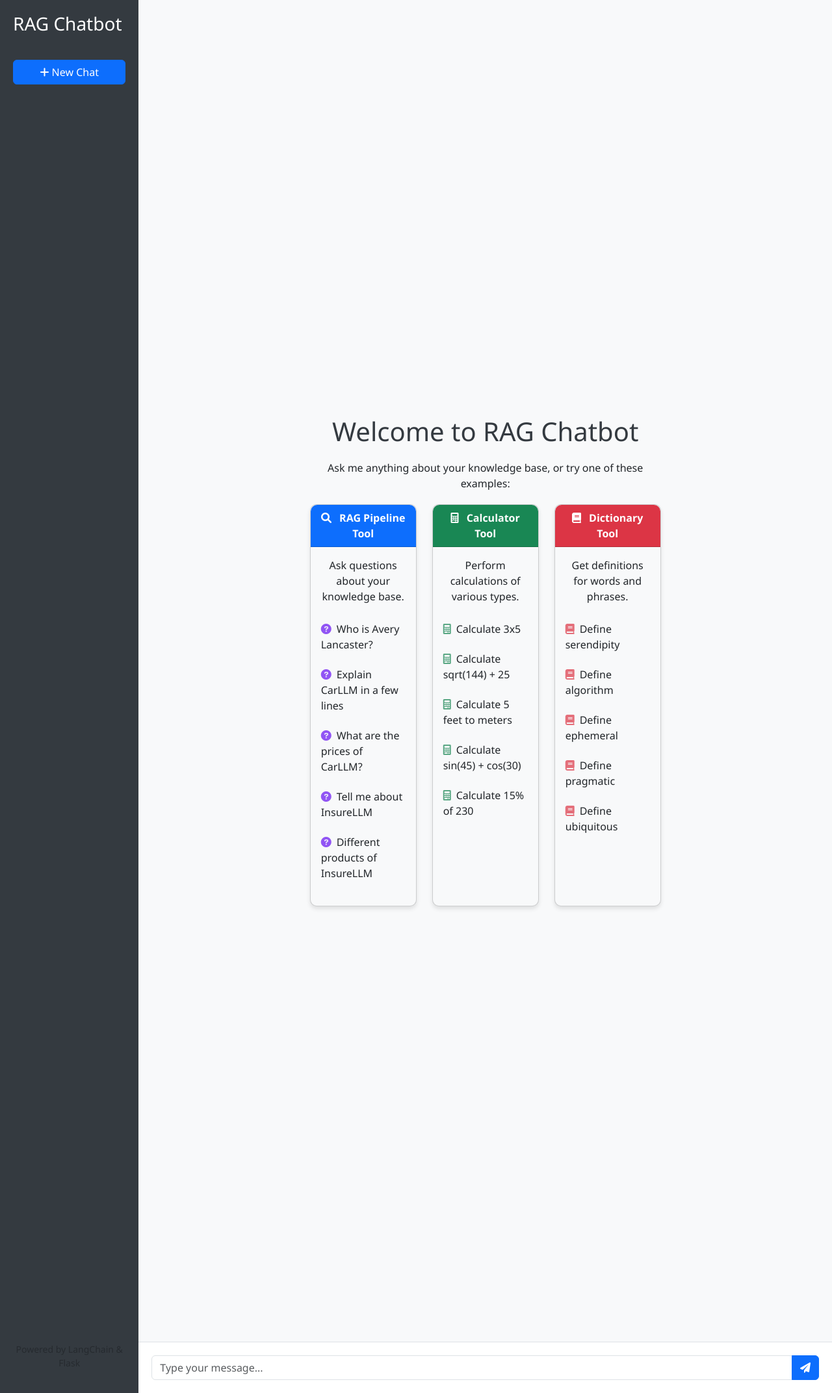
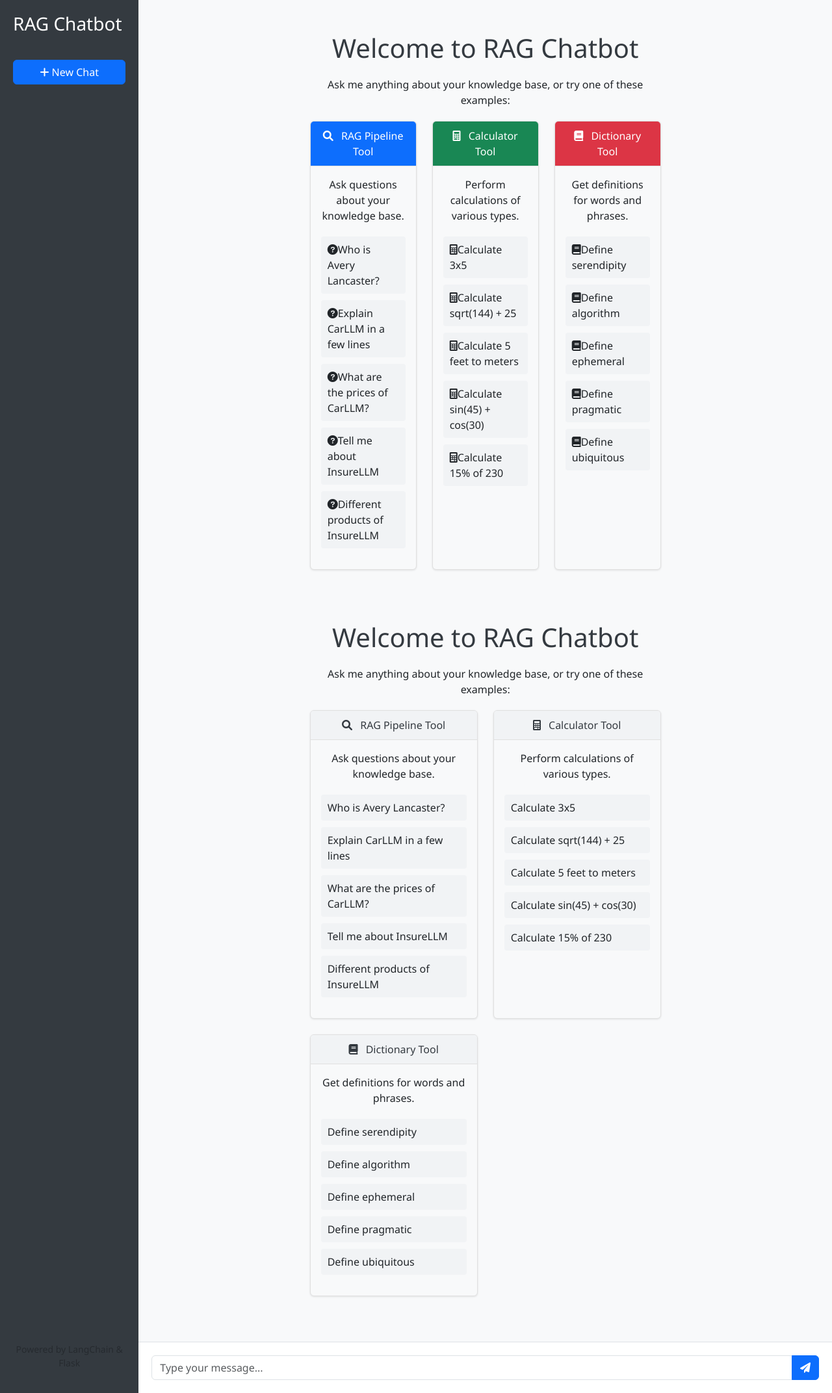
Before and after one commit to SambhavJain26/RAGex, a Flask app: page / in a window 1280 px wide. Shown: the whole page at 65% size. Run offline with Flask 3, Linux system fonts and the light colour scheme; data that the repository does not hold is empty; some libraries are stand-ins or nearby versions.

Commit message:
changes no3

```diff
--- a/static/css/styles.css
+++ b/static/css/styles.css
@@ -167,51 +167,74 @@
     animation-delay: 0.4s;
 }
 
+/* grid questions */
+.tools-grid {
+    margin: 20px 0;
+}
 
-.tools-grid {
-    margin-top: 20px;
-    margin-bottom: 30px;
+.tool-card {
+    border: 1px solid #e0e0e0;
+    border-radius: 6px;
+    box-shadow: 0 1px 3px rgba(0,0,0,0.1);
+    transition: all 0.2s ease;
+    height: 100%;
+    background-color: #f8f9fa;
 }
-.tool-card {
-    height: 100%;
-    transition: transform 0.2s;
-    border-radius: 10px;
-    box-shadow: 0 4px 6px rgba(0,0,0,0.1);
+
+.tool-card:hover {
+    box-shadow: 0 3px 6px rgba(0,0,0,0.15);
 }
-.tool-card:hover {
-    transform: translateY(-5px);
+
+.card-header {
+    background-color: #f1f3f5;
+    border-bottom: 1px solid #e0e0e0;
+    color: #343a40;
+    font-weight: 500;
+    padding: 10px 15px;
 }
-.card-header {
-    border-radius: 10px 10px 0 0 !important;
-    font-weight: bold;
-}
+
 .example-questions {
     list-style-type: none;
     padding-left: 0;
 }
-.example-questions li {
-    padding: 6px 0;
+
+.question-item {
+    padding: 8px 10px;
+    margin-bottom: 8px;
+    border-radius: 4px;
+    background-color: #f1f3f5;
     cursor: pointer;
-    transition: all 0.2s;
-}
-.example-questions li:hover {
-    color: #0d6efd;
-    transform: translateX(5px);
-}
-.example-questions li i {
-    margin-right: 8px;
-    opacity: 0.7;
-}
-.rag-icon {
-    color: #6610f2;
-}
-.calc-icon {
-    color: #198754;
-}
-.dict-icon {
-    color: #dc3545;
+    transition: background-color 0.2s ease;
 }
 
+.question-item:hover {
+    background-color: #e9ecef;
+}
+
+@media (min-width: 768px) {
+    .row-cols-md-2 > * {
+        flex: 0 0 auto;
+        width: 50%;
+    }
+}
+
+@media (max-width: 767px) {
+    .col {
+        margin-bottom: 20px;
+    }
+}
+
+.rag-icon, .calc-icon, .dict-icon {
+    display: none;
+}
+
+.welcome-message h1 {
+    margin-bottom: 20px;
+}
+
+.welcome-message p {
+    margin-bottom: 15px;
+}
 @keyframes bounce {
     0%, 60%, 100% { transform: translateY(0); }
     30% { transform: translateY(-5px); }
--- a/static/js/main.js
+++ b/static/js/main.js
@@ -4,11 +4,13 @@
     const chatMessages = document.getElementById('chat-messages');
     const newChatBtn = document.getElementById('new-chat-btn');
 
+    // Auto-resize the input field
     messageInput.addEventListener('input', function() {
         this.style.height = 'auto';
         this.style.height = (this.scrollHeight) + 'px';
     });
 
+    // Submit when pressing Enter (without shift)
     messageInput.addEventListener('keydown', function(e) {
         if (e.key === 'Enter' && !e.shiftKey) {
             e.preventDefault();
@@ -16,21 +18,30 @@
         }
     });
 
-    document.addEventListener('DOMContentLoaded', function() {
+    // Set up event listeners for question items - this needs to be called whenever new questions are added
+    function setupQuestionItemListeners() {
         const questionItems = document.querySelectorAll('.question-item');
-            const messageInput = document.getElementById('message-input');
 
         questionItems.forEach(item => {
             item.addEventListener('click', function() {
                 const question = this.textContent.trim();
                 messageInput.value = question;
                 messageInput.focus();
+
+                // Auto-resize the input field to match content
+                messageInput.style.height = 'auto';
+                messageInput.style.height = (messageInput.scrollHeight) + 'px';
             });
         });
-    });
+    }
 
+    // Initial setup of question items
+    setupQuestionItemListeners();
+
+    // Load chat history on page load
     loadChatHistory();
 
+    // Chat form submission
     chatForm.addEventListener('submit', async (e) => {
         e.preventDefault();
         const message = messageInput.value.trim();
@@ -69,29 +80,97 @@
         }
     });
 
+    // New chat button - clear history and show welcome message with grid
     newChatBtn.addEventListener('click', async () => {
         try {
             await fetch('/api/clear-history', { method: 'POST' });
             chatMessages.innerHTML = '';
-            const welcomeDiv = document.createElement('div');
-            welcomeDiv.className = 'welcome-message';
-            welcomeDiv.innerHTML = `
-                <h1>Welcome to RAG Chatbot</h1>
-                <p>Ask me anything about your knowledge base, or try:</p>
-                <ul>
-                    <li>"What is Insurellm and its products"</li>
-                    <li>"Calculate 25 * 16"</li>
-                    <li>"Define knowledge"</li>
-                </ul>
-            `;
-            chatMessages.appendChild(welcomeDiv);
+
+            // Create welcome message with grid of questions
+            addWelcomeMessage();
+
+            // Set up listeners for the newly added question items
+            setupQuestionItemListeners();
+
         } catch (error) {
             console.error('Error clearing history:', error);
         }
     });
 
+    // Function to add welcome message with grid
+    function addWelcomeMessage() {
+        const welcomeDiv = document.createElement('div');
+        welcomeDiv.className = 'welcome-message';
+        welcomeDiv.innerHTML = `
+            <h1>Welcome to RAG Chatbot</h1>
+            <p>Ask me anything about your knowledge base, or try one of these examples:</p>
+
+            <div class="tools-grid">
+                <div class="row row-cols-1 row-cols-md-2 g-4">
+                    <!-- RAG Pipeline Tool -->
+                    <div class="col">
+                        <div class="card tool-card">
+                            <div class="card-header">
+                                <i class="fas fa-search me-2"></i> RAG Pipeline Tool
+                            </div>
+                            <div class="card-body">
+                                <p class="card-text">Ask questions about your knowledge base.</p>
+                                <ul class="example-questions">
+                                    <li class="question-item">Who is Avery Lancaster?</li>
+                                    <li class="question-item">Explain CarLLM in a few lines</li>
+                                    <li class="question-item">What are the prices of CarLLM?</li>
+                                    <li class="question-item">Tell me about InsureLLM</li>
+                                    <li class="question-item">Different products of InsureLLM</li>
+                                </ul>
+                            </div>
+                        </div>
+                    </div>
+
+                    <!-- Calculator Tool -->
+                    <div class="col">
+                        <div class="card tool-card">
+                            <div class="card-header">
+                                <i class="fas fa-calculator me-2"></i> Calculator Tool
+                            </div>
+                            <div class="card-body">
+                                <p class="card-text">Perform calculations of various types.</p>
+                                <ul class="example-questions">
+                                    <li class="question-item">Calculate 3x5</li>
+                                    <li class="question-item">Calculate sqrt(144) + 25</li>
+                                    <li class="question-item">Calculate 5 feet to meters</li>
+                                    <li class="question-item">Calculate sin(45) + cos(30)</li>
+                                    <li class="question-item">Calculate 15% of 230</li>
+                                </ul>
+                            </div>
+                        </div>
+                    </div>
+
+                    <!-- Dictionary Tool -->
+                    <div class="col">
+                        <div class="card tool-card">
+                            <div class="card-header">
+                                <i class="fas fa-book me-2"></i> Dictionary Tool
+                            </div>
+                            <div class="card-body">
+                                <p class="card-text">Get definitions for words and phrases.</p>
+                                <ul class="example-questions">
+                                    <li class="question-item">Define serendipity</li>
+                                    <li class="question-item">Define algorithm</li>
+                                    <li class="question-item">Define ephemeral</li>
+                                    <li class="question-item">Define pragmatic</li>
+                                    <li class="question-item">Define ubiquitous</li>
+                                </ul>
+                            </div>
+                        </div>
+                    </div>
+                </div>
+            </div>
+        `;
+        chatMessages.appendChild(welcomeDiv);
+    }
+
+    // Add user message to chat
     function addUserMessage(message) {
-
         const welcomeMessage = document.querySelector('.welcome-message');
         if (welcomeMessage) {
             welcomeMessage.remove();
@@ -104,6 +183,7 @@
         scrollToBottom();
     }
 
+    // Add bot response to chat
     function addBotResponse(data) {
         const messageDiv = document.createElement('div');
         messageDiv.className = 'message bot-message';
@@ -138,6 +218,7 @@
         scrollToBottom();
     }
 
+    // Add typing indicator
     function addTypingIndicator() {
         const typingDiv = document.createElement('div');
         typingDiv.className = 'typing-indicator';
@@ -147,6 +228,7 @@
         return typingDiv;
     }
 
+    // Add error message
     function addErrorMessage() {
         const messageDiv = document.createElement('div');
         messageDiv.className = 'message bot-message error-message';
@@ -157,6 +239,7 @@
         scrollToBottom();
     }
 
+    // Load chat history
     async function loadChatHistory() {
         try {
             const response = await fetch('/api/chat-history');
@@ -167,6 +250,9 @@
             const history = await response.json();
 
             if (history.length === 0) {
+                // If no history, add welcome message
+                addWelcomeMessage();
+                setupQuestionItemListeners();
                 return;
             }
 
@@ -179,13 +265,18 @@
 
         } catch (error) {
             console.error('Error loading chat history:', error);
+            // If error loading history, display welcome message
+            addWelcomeMessage();
+            setupQuestionItemListeners();
         }
     }
 
+    // Scroll to bottom of chat
     function scrollToBottom() {
         chatMessages.scrollTop = chatMessages.scrollHeight;
     }
 
+    // Escape HTML to prevent XSS
     function escapeHtml(unsafe) {
         return unsafe
             .replace(/&/g, "&amp;")
@@ -195,6 +286,7 @@
             .replace(/'/g, "&#039;");
     }
 
+    // Render markdown
     function renderMarkdown(text) {
         marked.setOptions({
             highlight: function(code, lang) {
```
Lines whose indentation alone changed are shown as unchanged.
